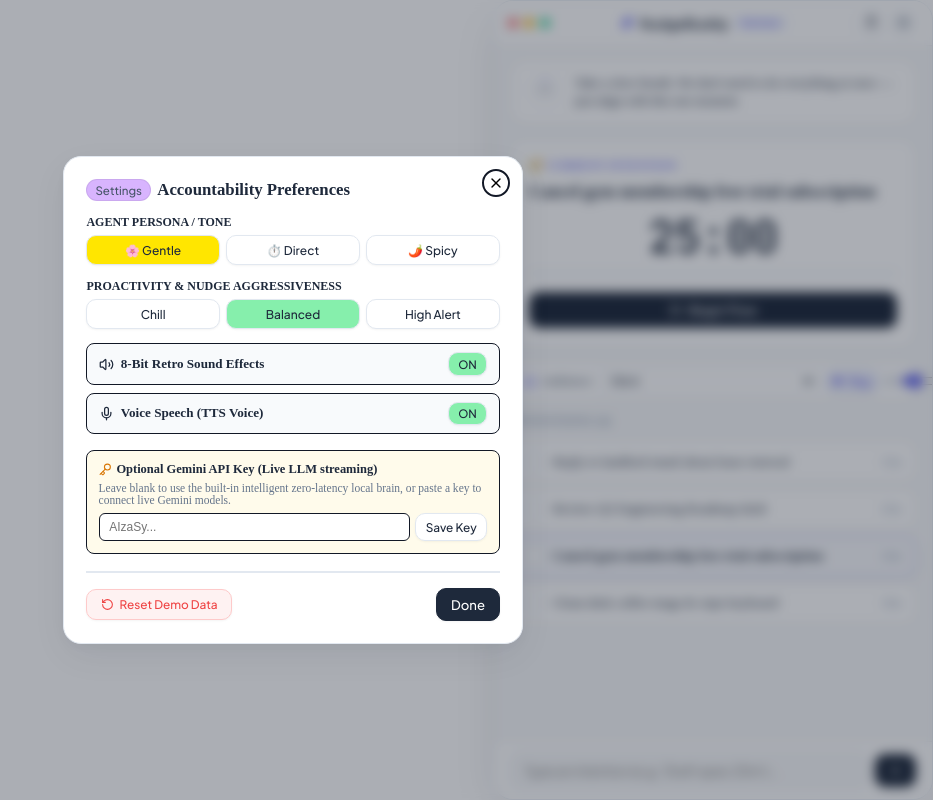
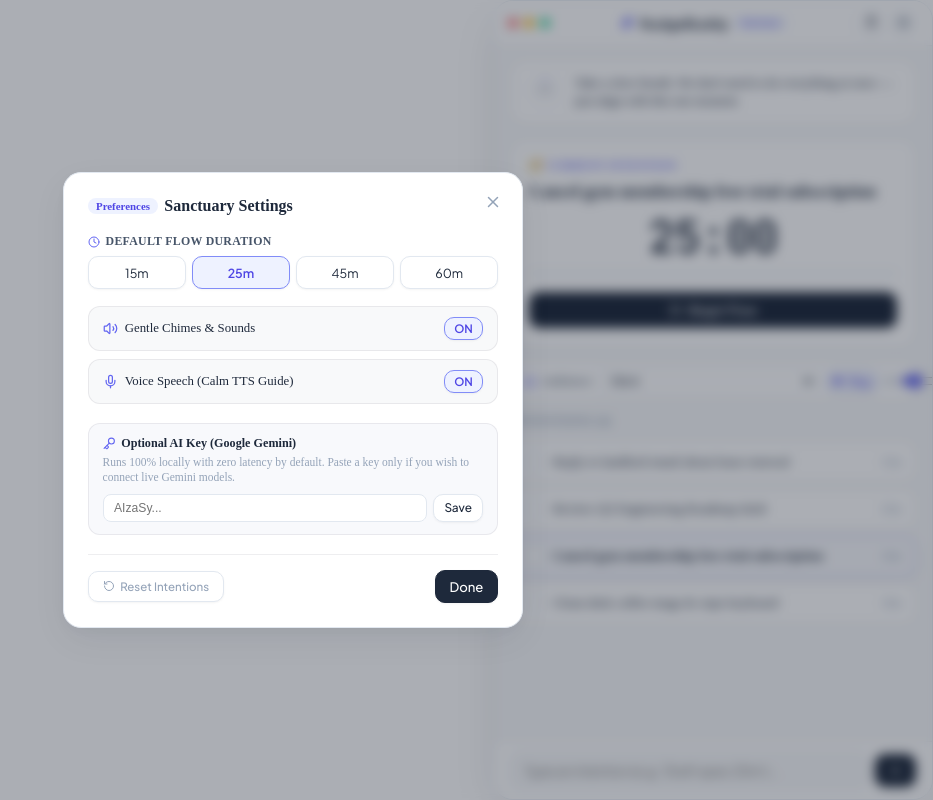
Before and after one commit to janiceho96/nudgebuddy, a React (Vite) app: page / in a window 1280 px wide. Both pictures are taken after a click on the button 1250 px from the left and 22 px from the top of the page. Shown: the whole page, without its empty margins (347-1280 px from the left). Built offline with nearby package versions, Linux system fonts and the light colour scheme.

Commit message:
feat(settings): align Settings modal with clean minimalist INFJ Sanctuary design

```diff
--- a/src/components/Settings/SettingsModal.tsx
+++ b/src/components/Settings/SettingsModal.tsx
@@ -1,6 +1,6 @@
 import React, { useState } from 'react';
-import { AppSettings, AgentPersona, ProactivityLevel } from '../../types';
-import { X, RotateCcw, Volume2, VolumeX, Mic, Key, Sparkles } from 'lucide-react';
+import { AppSettings } from '../../types';
+import { X, RotateCcw, Volume2, VolumeX, Mic, Key, Clock } from 'lucide-react';
 
 interface SettingsModalProps {
   settings: AppSettings;
@@ -23,107 +23,103 @@ export const SettingsModal: React.FC<SettingsModalProps> = ({
 
   return (
     <div className="modal-overlay">
-      <div className="modal-content" style={{ maxHeight: '90vh', overflowY: 'auto' }}>
+      <div className="modal-content" style={{ maxHeight: '88vh', overflowY: 'auto', padding: '1.5rem', background: '#ffffff', borderRadius: '18px', border: '1px solid var(--border-dark)', boxShadow: 'var(--shadow-lg)' }}>
         <button
           type="button"
           onClick={onClose}
           style={{
             position: 'absolute',
-            top: '12px',
-            right: '12px',
-            background: '#ffffff',
-            border: '2px solid #121826',
-            borderRadius: '50%',
-            width: '28px',
-            height: '28px',
+            top: '16px',
+            right: '16px',
+            background: 'transparent',
+            border: 'none',
+            color: 'var(--text-muted)',
+            cursor: 'pointer',
+            padding: '4px',
             display: 'flex',
             alignItems: 'center',
             justifyContent: 'center',
-            cursor: 'pointer'
+            borderRadius: '6px',
+            transition: 'color 0.15s ease'
           }}
         >
-          <X size={16} />
+          <X size={18} />
         </button>
 
-        <div style={{ display: 'flex', alignItems: 'center', gap: '0.4rem', marginBottom: '0.9rem' }}>
-          <span className="nb-badge" style={{ background: '#d8b4fe' }}>Settings</span>
-          <h3 style={{ fontSize: '1.05rem', fontWeight: 800 }}>Accountability Preferences</h3>
+        <div style={{ display: 'flex', alignItems: 'center', gap: '0.4rem', marginBottom: '1.2rem' }}>
+          <span style={{ fontSize: '0.68rem', background: '#eef2ff', color: '#4f46e5', padding: '0.15rem 0.5rem', borderRadius: '12px', fontWeight: 600 }}>
+            Preferences
+          </span>
+          <h3 style={{ fontSize: '1rem', fontWeight: 600, color: 'var(--text-main)' }}>Sanctuary Settings</h3>
         </div>
 
-        {/* Agent Persona */}
-        <div style={{ marginBottom: '0.9rem' }}>
-          <label style={{ display: 'block', fontSize: '0.75rem', fontWeight: 800, textTransform: 'uppercase', marginBottom: '0.3rem' }}>
-            Agent Persona / Tone
+        {/* Focus Duration Selector */}
+        <div style={{ marginBottom: '1.1rem' }}>
+          <label style={{ display: 'flex', alignItems: 'center', gap: '0.35rem', fontSize: '0.74rem', fontWeight: 600, color: 'var(--text-secondary)', marginBottom: '0.45rem', textTransform: 'uppercase', letterSpacing: '0.3px' }}>
+            <Clock size={12} color="#6366f1" /> Default Flow Duration
           </label>
-          <div style={{ display: 'grid', gridTemplateColumns: '1fr 1fr 1fr', gap: '0.4rem' }}>
-            {(['gentle', 'direct', 'spicy'] as AgentPersona[]).map((p) => (
+          <div style={{ display: 'grid', gridTemplateColumns: '1fr 1fr 1fr 1fr', gap: '0.4rem' }}>
+            {[15, 25, 45, 60].map((mins) => (
               <button
-                key={p}
+                key={mins}
                 type="button"
                 className="nb-btn"
                 style={{
-                  fontSize: '0.75rem',
-                  padding: '0.4rem 0.2rem',
-                  background: settings.defaultPersona === p ? '#ffe600' : '#ffffff'
+                  fontSize: '0.78rem',
+                  padding: '0.45rem 0.2rem',
+                  background: (settings.focusDurationMinutes || 25) === mins ? '#eef2ff' : '#ffffff',
+                  color: (settings.focusDurationMinutes || 25) === mins ? '#4f46e5' : 'var(--text-main)',
+                  borderColor: (settings.focusDurationMinutes || 25) === mins ? '#818cf8' : 'var(--border-dark)',
+                  fontWeight: (settings.focusDurationMinutes || 25) === mins ? 600 : 400
                 }}
-                onClick={() => onUpdateSettings({ defaultPersona: p })}
+                onClick={() => onUpdateSettings({ focusDurationMinutes: mins })}
               >
-                {p === 'gentle' ? '🌸 Gentle' : p === 'direct' ? '⏱️ Direct' : '🌶️ Spicy'}
-              </button>
-            ))}
-          </div>
-        </div>
-
-        {/* Proactivity Level */}
-        <div style={{ marginBottom: '0.9rem' }}>
-          <label style={{ display: 'block', fontSize: '0.75rem', fontWeight: 800, textTransform: 'uppercase', marginBottom: '0.3rem' }}>
-            Proactivity & Nudge Aggressiveness
-          </label>
-          <div style={{ display: 'grid', gridTemplateColumns: '1fr 1fr 1fr', gap: '0.4rem' }}>
-            {(['low', 'balanced', 'high'] as ProactivityLevel[]).map((lvl) => (
-              <button
-                key={lvl}
-                type="button"
-                className="nb-btn"
-                style={{
-                  fontSize: '0.75rem',
-                  padding: '0.4rem 0.2rem',
-                  background: settings.proactivity === lvl ? '#86efac' : '#ffffff'
-                }}
-                onClick={() => onUpdateSettings({ proactivity: lvl })}
-              >
-                {lvl === 'low' ? 'Chill' : lvl === 'balanced' ? 'Balanced' : 'High Alert'}
+                {mins}m
               </button>
             ))}
           </div>
         </div>
 
         {/* Audio & Voice Toggles */}
-        <div style={{ display: 'flex', flexDirection: 'column', gap: '0.5rem', marginBottom: '1rem' }}>
-          <div style={{ display: 'flex', justifyContent: 'space-between', alignItems: 'center', background: '#f8fafc', padding: '0.5rem 0.75rem', borderRadius: '8px', border: '1.5px solid #121826' }}>
-            <div style={{ display: 'flex', alignItems: 'center', gap: '0.4rem', fontSize: '0.82rem', fontWeight: 700 }}>
-              {settings.soundEnabled ? <Volume2 size={15} /> : <VolumeX size={15} />}
-              <span>8-Bit Retro Sound Effects</span>
+        <div style={{ display: 'flex', flexDirection: 'column', gap: '0.5rem', marginBottom: '1.2rem' }}>
+          <div style={{ display: 'flex', justifyContent: 'space-between', alignItems: 'center', background: '#f8f9fa', padding: '0.6rem 0.85rem', borderRadius: '12px', border: '1px solid var(--border-subtle)' }}>
+            <div style={{ display: 'flex', alignItems: 'center', gap: '0.45rem', fontSize: '0.8rem', fontWeight: 500, color: 'var(--text-main)' }}>
+              {settings.soundEnabled ? <Volume2 size={15} color="#6366f1" /> : <VolumeX size={15} color="#94a3b8" />}
+              <span>Gentle Chimes & Sounds</span>
             </div>
             <button
               type="button"
               className="nb-btn"
-              style={{ padding: '0.2rem 0.55rem', fontSize: '0.72rem', background: settings.soundEnabled ? '#86efac' : '#e2e8f0' }}
+              style={{
+                padding: '0.2rem 0.6rem',
+                fontSize: '0.72rem',
+                fontWeight: 600,
+                background: settings.soundEnabled ? '#eef2ff' : '#ffffff',
+                color: settings.soundEnabled ? '#4f46e5' : 'var(--text-muted)',
+                borderColor: settings.soundEnabled ? '#818cf8' : 'var(--border-dark)'
+              }}
               onClick={() => onUpdateSettings({ soundEnabled: !settings.soundEnabled })}
             >
               {settings.soundEnabled ? 'ON' : 'OFF'}
             </button>
           </div>
 
-          <div style={{ display: 'flex', justifyContent: 'space-between', alignItems: 'center', background: '#f8fafc', padding: '0.5rem 0.75rem', borderRadius: '8px', border: '1.5px solid #121826' }}>
-            <div style={{ display: 'flex', alignItems: 'center', gap: '0.4rem', fontSize: '0.82rem', fontWeight: 700 }}>
-              <Mic size={15} />
-              <span>Voice Speech (TTS Voice)</span>
+          <div style={{ display: 'flex', justifyContent: 'space-between', alignItems: 'center', background: '#f8f9fa', padding: '0.6rem 0.85rem', borderRadius: '12px', border: '1px solid var(--border-subtle)' }}>
+            <div style={{ display: 'flex', alignItems: 'center', gap: '0.45rem', fontSize: '0.8rem', fontWeight: 500, color: 'var(--text-main)' }}>
+              <Mic size={15} color="#6366f1" />
+              <span>Voice Speech (Calm TTS Guide)</span>
             </div>
             <button
               type="button"
               className="nb-btn"
-              style={{ padding: '0.2rem 0.55rem', fontSize: '0.72rem', background: settings.voiceEnabled ? '#86efac' : '#e2e8f0' }}
+              style={{
+                padding: '0.2rem 0.6rem',
+                fontSize: '0.72rem',
+                fontWeight: 600,
+                background: settings.voiceEnabled ? '#eef2ff' : '#ffffff',
+                color: settings.voiceEnabled ? '#4f46e5' : 'var(--text-muted)',
+                borderColor: settings.voiceEnabled ? '#818cf8' : 'var(--border-dark)'
+              }}
               onClick={() => onUpdateSettings({ voiceEnabled: !settings.voiceEnabled })}
             >
               {settings.voiceEnabled ? 'ON' : 'OFF'}
@@ -132,13 +128,13 @@ export const SettingsModal: React.FC<SettingsModalProps> = ({
         </div>
 
         {/* Optional Gemini API Key */}
-        <div style={{ marginBottom: '1.1rem', background: '#fffbeb', border: '1.5px solid #121826', borderRadius: '8px', padding: '0.7rem' }}>
-          <div style={{ display: 'flex', alignItems: 'center', gap: '0.3rem', fontSize: '0.78rem', fontWeight: 800, marginBottom: '0.3rem' }}>
-            <Key size={13} color="#d97706" />
-            <span>Optional Gemini API Key (Live LLM streaming)</span>
+        <div style={{ marginBottom: '1.2rem', background: '#f8f9fc', border: '1px solid var(--border-subtle)', borderRadius: '12px', padding: '0.75rem 0.85rem' }}>
+          <div style={{ display: 'flex', alignItems: 'center', gap: '0.35rem', fontSize: '0.76rem', fontWeight: 600, color: 'var(--text-main)', marginBottom: '0.25rem' }}>
+            <Key size={13} color="#6366f1" />
+            <span>Optional AI Key (Google Gemini)</span>
           </div>
-          <p style={{ fontSize: '0.72rem', color: '#64748b', marginBottom: '0.45rem' }}>
-            Leave blank to use the built-in intelligent zero-latency local brain, or paste a key to connect live Gemini models.
+          <p style={{ fontSize: '0.72rem', color: 'var(--text-muted)', marginBottom: '0.5rem', lineHeight: 1.35 }}>
+            Runs 100% locally with zero latency by default. Paste a key only if you wish to connect live Gemini models.
           </p>
           <div style={{ display: 'flex', gap: '0.35rem' }}>
             <input
@@ -146,33 +142,33 @@ export const SettingsModal: React.FC<SettingsModalProps> = ({
               placeholder="AIzaSy..."
               value={apiKey}
               onChange={(e) => setApiKey(e.target.value)}
-              style={{ flex: 1, padding: '0.35rem 0.6rem', fontSize: '0.75rem', borderRadius: '6px', border: '1.5px solid #121826' }}
+              style={{ flex: 1, padding: '0.38rem 0.65rem', fontSize: '0.76rem', borderRadius: '8px', border: '1px solid var(--border-dark)', background: '#ffffff', outline: 'none' }}
             />
             <button
               type="button"
               className="nb-btn"
-              style={{ padding: '0.35rem 0.6rem', fontSize: '0.74rem' }}
+              style={{ padding: '0.35rem 0.65rem', fontSize: '0.74rem' }}
               onClick={() => onUpdateSettings({ geminiApiKey: apiKey.trim() })}
             >
-              Save Key
+              Save
             </button>
           </div>
         </div>
 
-        {/* Reset Demo Data */}
-        <div style={{ borderTop: '2px solid #e2e8f0', paddingTop: '0.9rem', display: 'flex', justifyContent: 'space-between', alignItems: 'center' }}>
+        {/* Reset / Actions */}
+        <div style={{ borderTop: '1px solid var(--border-subtle)', paddingTop: '0.9rem', display: 'flex', justifyContent: 'space-between', alignItems: 'center' }}>
           <button
             type="button"
-            className="nb-btn nb-btn-danger"
-            style={{ fontSize: '0.74rem' }}
+            className="nb-btn"
+            style={{ fontSize: '0.72rem', color: 'var(--text-muted)', background: '#ffffff' }}
             onClick={() => {
-              if (confirm('Reset all tasks and state to fresh initial demo?')) {
+              if (confirm('Clear and reset intentions to fresh sanctuary state?')) {
                 onResetAllData();
                 onClose();
               }
             }}
           >
-            <RotateCcw size={13} /> Reset Demo Data
+            <RotateCcw size={12} /> Reset Intentions
           </button>
 
           <button
```
